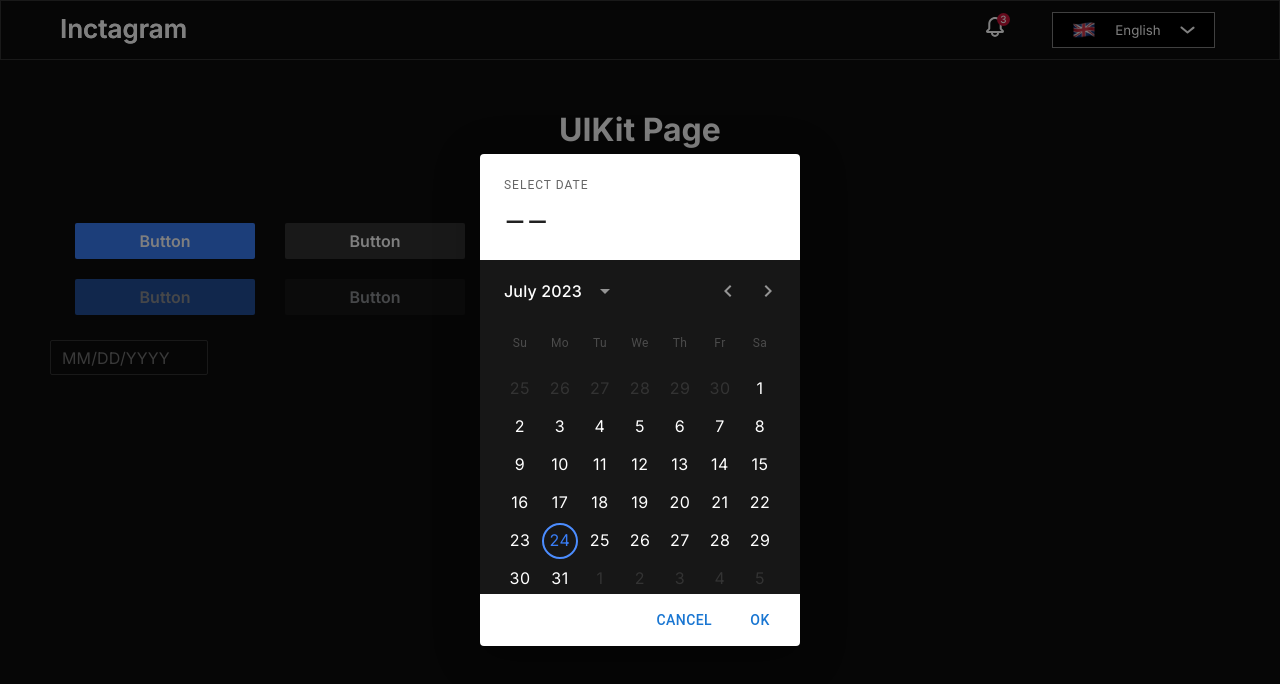
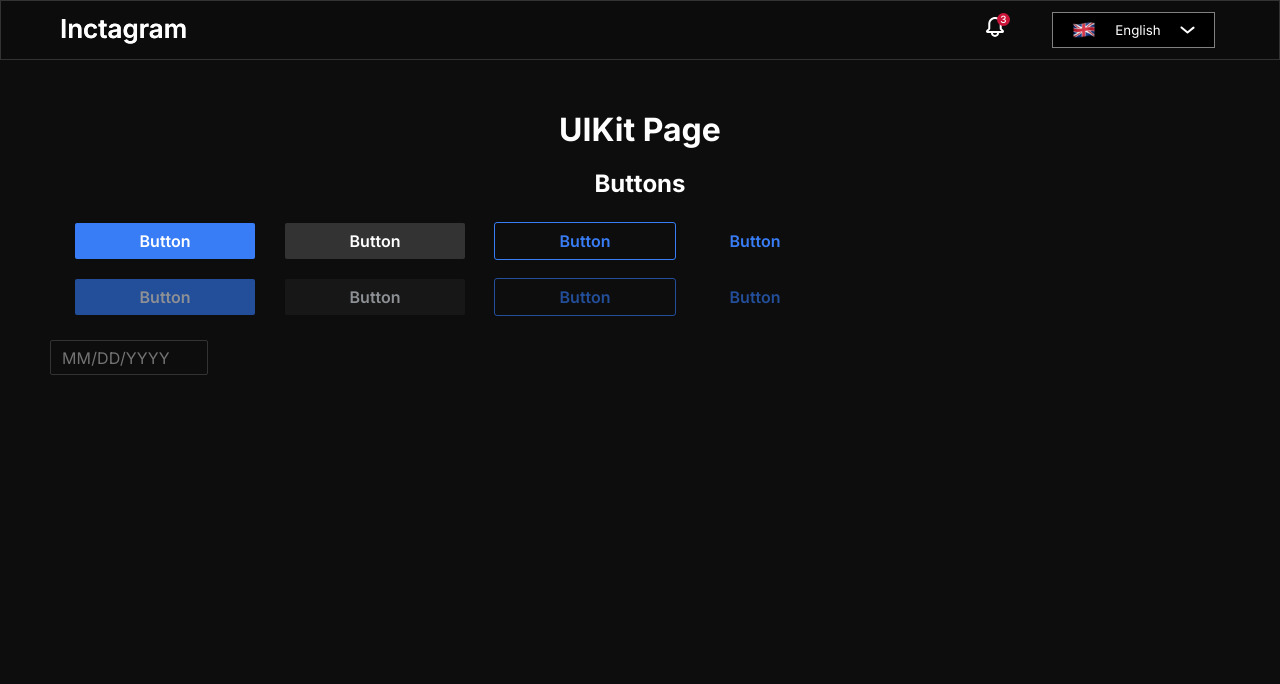
Before and after one commit to FightersForJustice/inctagram, a Next.js app: page /dev/ui-kit in a window 1280 px wide. Shown: the top 684 px of the page. Built offline with nearby package versions, Linux system fonts and the light colour scheme.

Commit message:
dev: add saving value to state

```diff
--- a/@ui/ui-kit/DatePicker/DatePicker.tsx
+++ b/@ui/ui-kit/DatePicker/DatePicker.tsx
@@ -5,14 +5,20 @@ import './DatePicker.scss'
 import 'dayjs/locale/ru'
 import 'dayjs/locale/en'
 import { useTranslation } from 'react-i18next'
+import { useState } from 'react'
 
 export const MainDatePicker = () => {
   const { t } = useTranslation()
-
+  const [date, setDate] = useState()
   return (
     <div className="UIKitDatePicker">
       <LocalizationProvider dateAdapter={AdapterDayjs} adapterLocale={t('locale')}>
-        <DatePicker open showDaysOutsideCurrentMonth dayOfWeekFormatter={(day) => day} />
+        <DatePicker
+          showDaysOutsideCurrentMonth
+          dayOfWeekFormatter={(day) => day}
+          onChange={(e: any) => setDate(e.$d)}
+          value={date}
+        />
       </LocalizationProvider>
     </div>
   )
```
